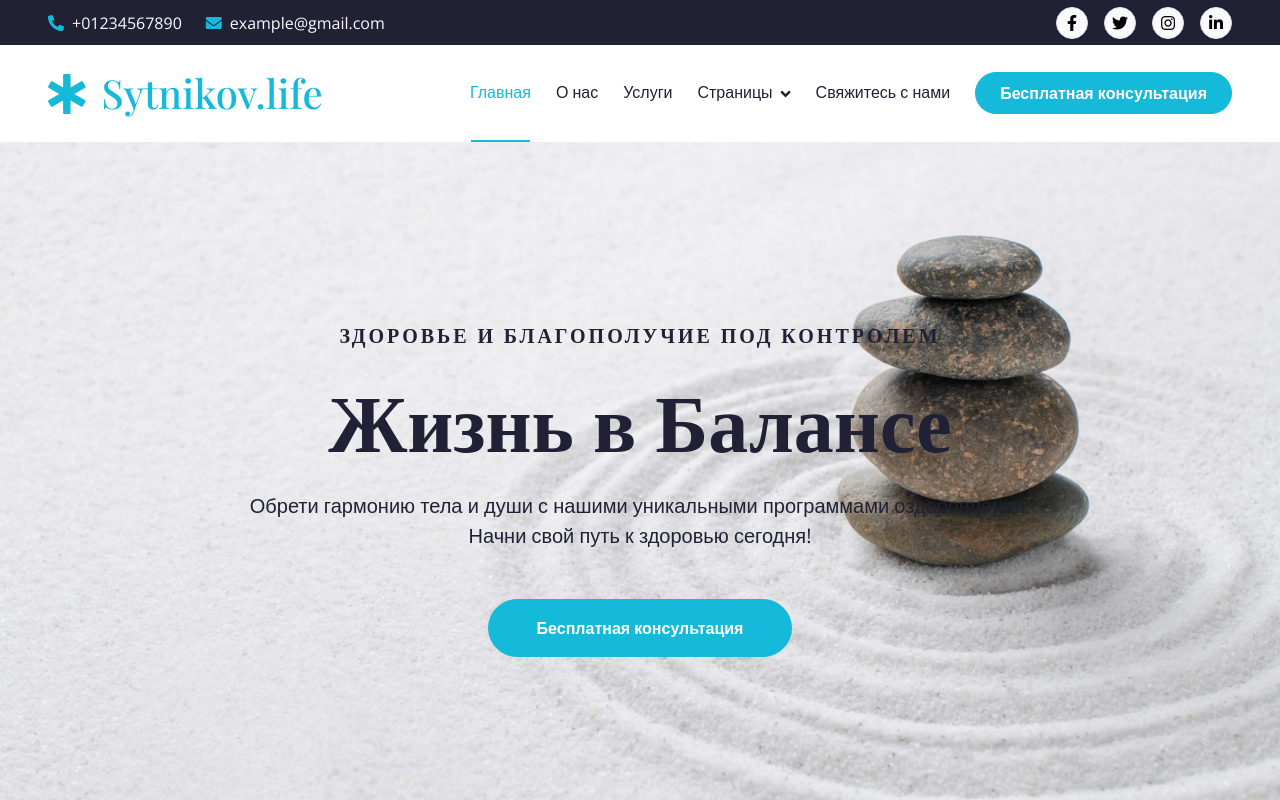
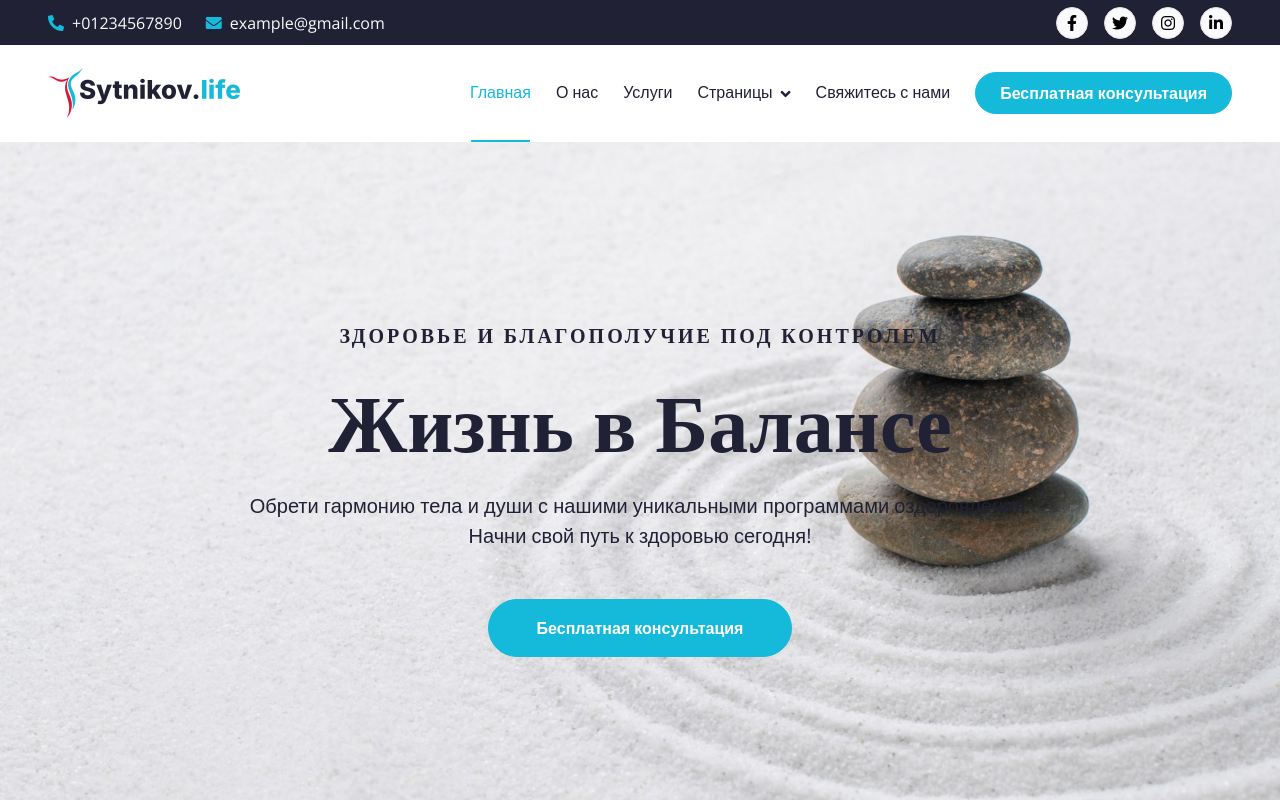
Before and after one commit to oleg-rom/sytnikov.life-2, a plain HTML site: page index.html in a window 1280 px wide. Shown: the top 800 px of the page. Drawn offline with nearby package versions, Linux system fonts and the light colour scheme; animation ran at ten frames a second.

Commit message:
added logo

```diff
--- a/index.html
+++ b/index.html
@@ -71,8 +71,8 @@
         <div class="container-fluid position-relative p-0">
             <nav class="navbar navbar-expand-lg navbar-light bg-white px-4 px-lg-5 py-3 py-lg-0">
                 <a href="index.html" class="navbar-brand p-0">
-                    <h1 class="text-primary m-0"><i class="fas fa-star-of-life me-3"></i>Sytnikov.life</h1>
-                    <!-- <img src="img/logo.png" alt="Logo"> -->
+                    <!-- <h1 class="text-primary m-0"><i class="fas fa-star-of-life me-3"></i>Sytnikov.life</h1> -->
+                    <img src="img/logo.png" alt="Logo">
                 </a>
                 <button class="navbar-toggler" type="button" data-bs-toggle="collapse" data-bs-target="#navbarCollapse">
                     <span class="fa fa-bars"></span>
```
Also changed, not shown: img/logo.png (added).
